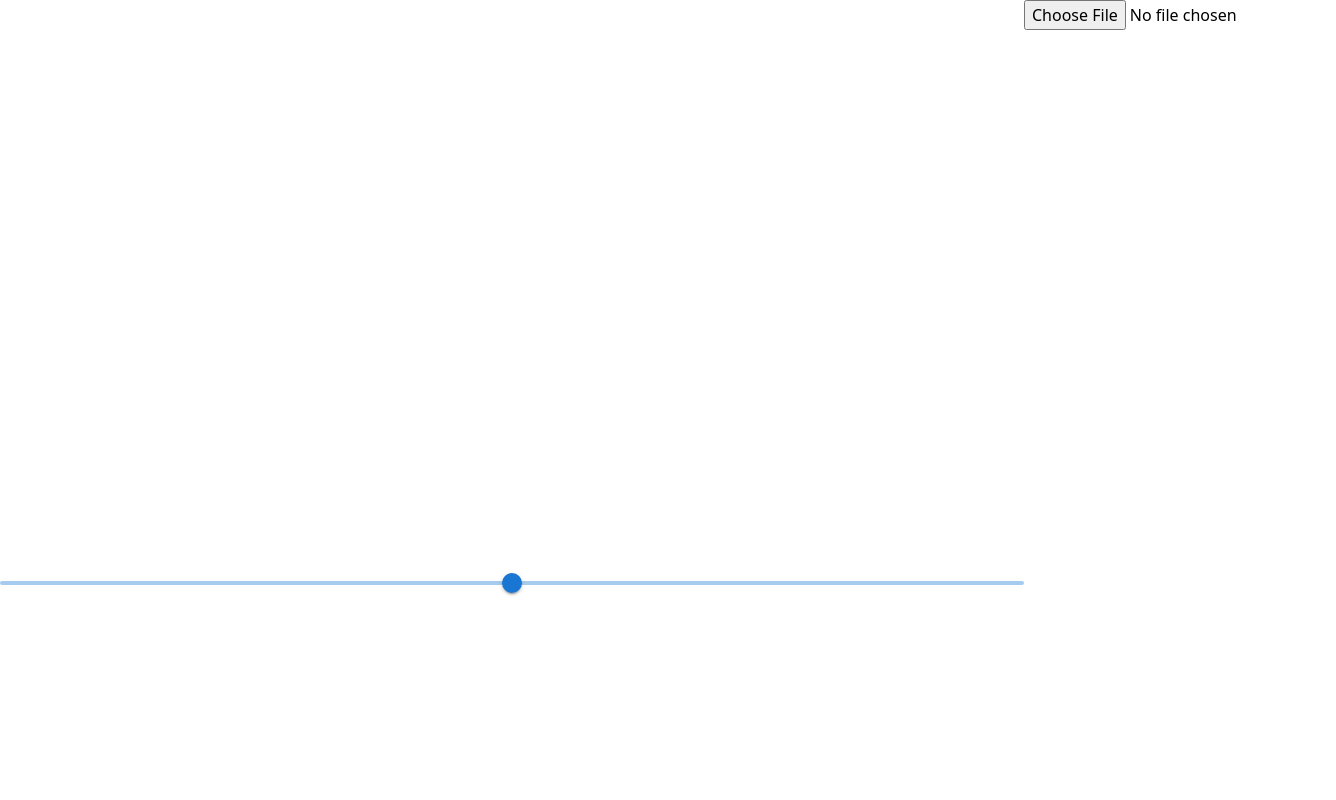
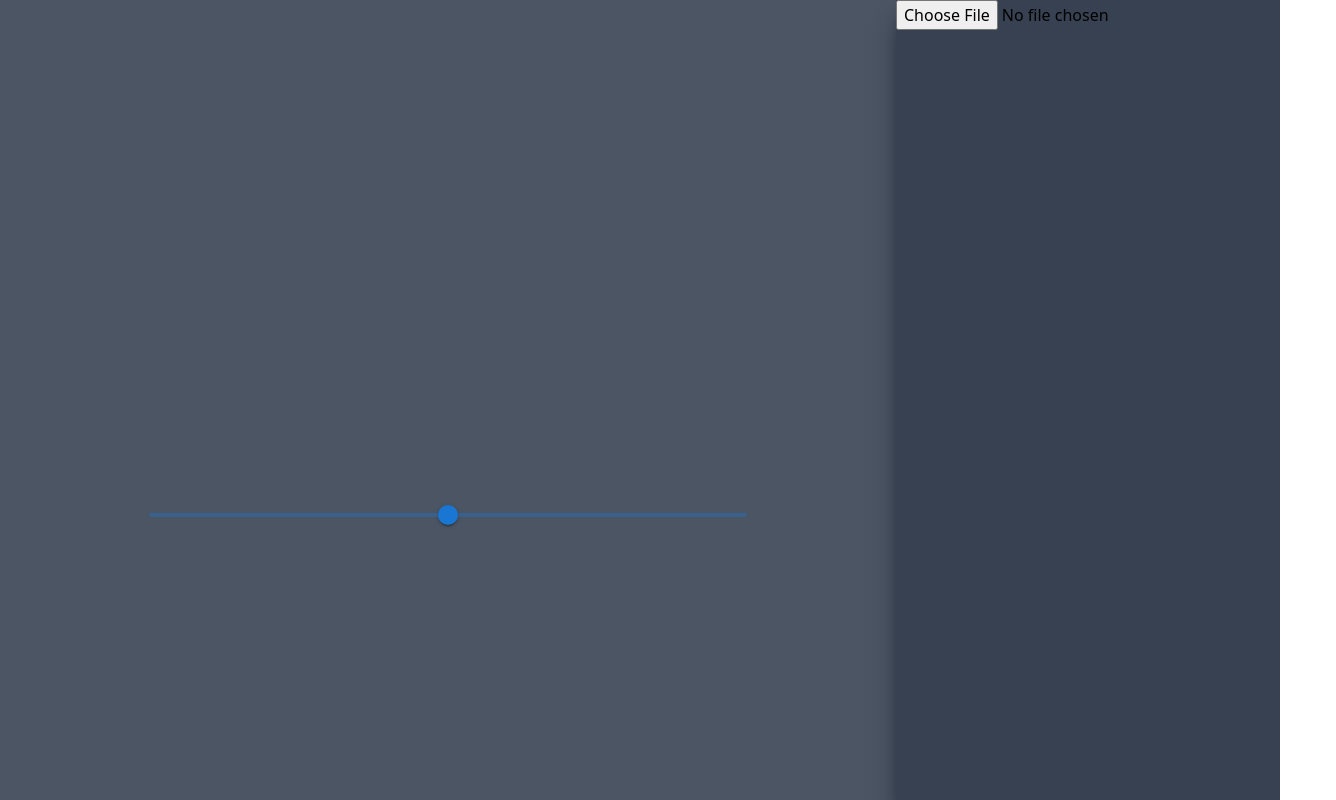
Before and after one commit to enze-l/simple-dj, a React (Create React App) app: page / in a window 1280 px wide. Shown: the whole page, 1336 px wide, since content can reach past the window. Built offline with nearby package versions, Linux system fonts and the light colour scheme.

Commit message:
Style proportions

```diff
--- a/src/App.tsx
+++ b/src/App.tsx
@@ -48,9 +48,9 @@ function App() {
   };
 
   return (
-    <div className="grid grid-cols-5">
-      <div className="col-span-4 grid min-h-screen">
-        <div className="grid grid-cols-2 items-center">
+    <div className="flex bg-gray-600">
+      <div className="grow h-screen flex flex-col">
+        <div className="grow grid grid-cols-2 items-center">
           <SoundControl
             audioContext={audioContext}
             setAudioNodes={(node: AudioNode[]) => setAudioNodesOne(node)}
@@ -70,6 +70,7 @@ function App() {
             handlePlayerClose={() => handlePlayerTwoSongEnd()}
           />
         </div>
+        <div className="h-24 w-2/3 self-center">
           <Slider
             value={volume}
             min={0}
@@ -77,14 +78,14 @@ function App() {
             step={0.01}
             marks={[{ value: 1 }]}
             track={false}
-          className="col-span-2"
             onChange={(e, value) => {
               if (typeof value === 'number') {
                 setVolume(value);
               }
             }}
           />
-        <div className="col-span-2">
+        </div>
+        <div className="h-40">
           <Waveform
             toggle={togglePlayerOne}
             audioContext={audioContext}
@@ -95,7 +96,7 @@ function App() {
             close={togglePLayerOneClose}
           />
         </div>
-        <div className="col-span-2">
+        <div className="h-40">
           <Waveform
             toggle={togglePlayerTwo}
             audioContext={audioContext}
@@ -107,7 +108,7 @@ function App() {
           />
         </div>
       </div>
-      <div>
+      <div className="flex-none w-96 bg-gray-700 shadow-xl shadow-gray-800">
         <input onChange={handleFileUpload} id="audio" type="file" accept="audio/*" />
         <ul>
           {files.map((file, index) => (
--- a/src/Visualizer/Waveform.tsx
+++ b/src/Visualizer/Waveform.tsx
@@ -28,20 +28,36 @@ function Waveform({
     wavesurfer.current?.destroy();
   }, [close]);
 
+  function getRandomColor() {
+    const letters = '0123456789ABCDEF';
+    let color = '#';
+    for (let i = 0; i < 6; i += 1) {
+      color += letters[Math.floor(Math.random() * 16)];
+    }
+    return color;
+  }
+
   useEffect(() => {
     if (file) {
       if (waveformRef.current) {
         wavesurfer.current = WaveSurfer.create({
           container: waveformRef.current,
           audioContext,
-          cursorColor: '#2772cf',
+          cursorColor: 'rgba(255,255,255,0)',
+          progressColor: 'rgb(74,83,97)',
+          waveColor: 'rgb(154,154,154)',
           cursorWidth: 2,
           normalize: true,
           responsive: true,
           scrollParent: true,
           minPxPerSec: 100,
           barWidth: 1,
+          height: 160,
+          hideScrollbar: true,
         });
+
+        wavesurfer.current?.setBackgroundColor(getRandomColor());
+
         const audioElement = new Audio(URL.createObjectURL(file));
         wavesurfer.current.load(audioElement);
         if (audioNodes) {
```
Lines whose indentation alone changed are shown as unchanged.
